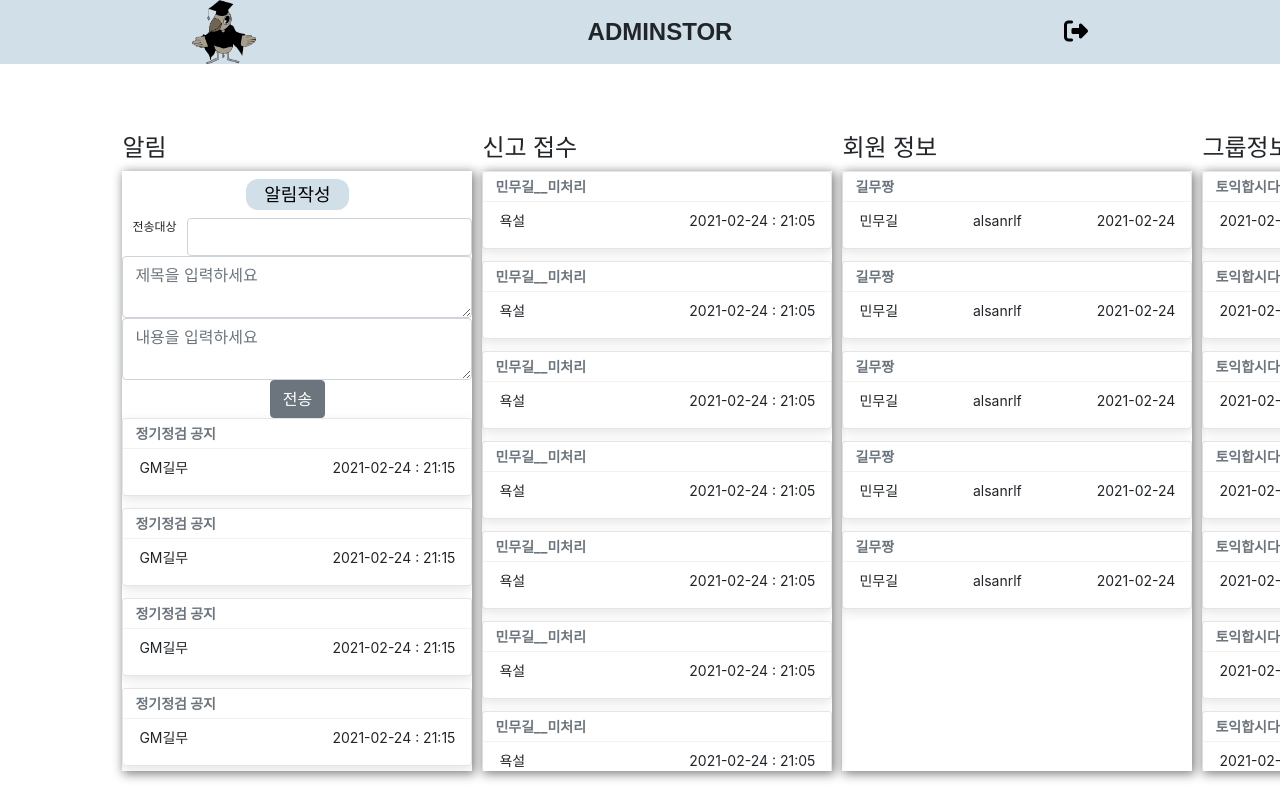
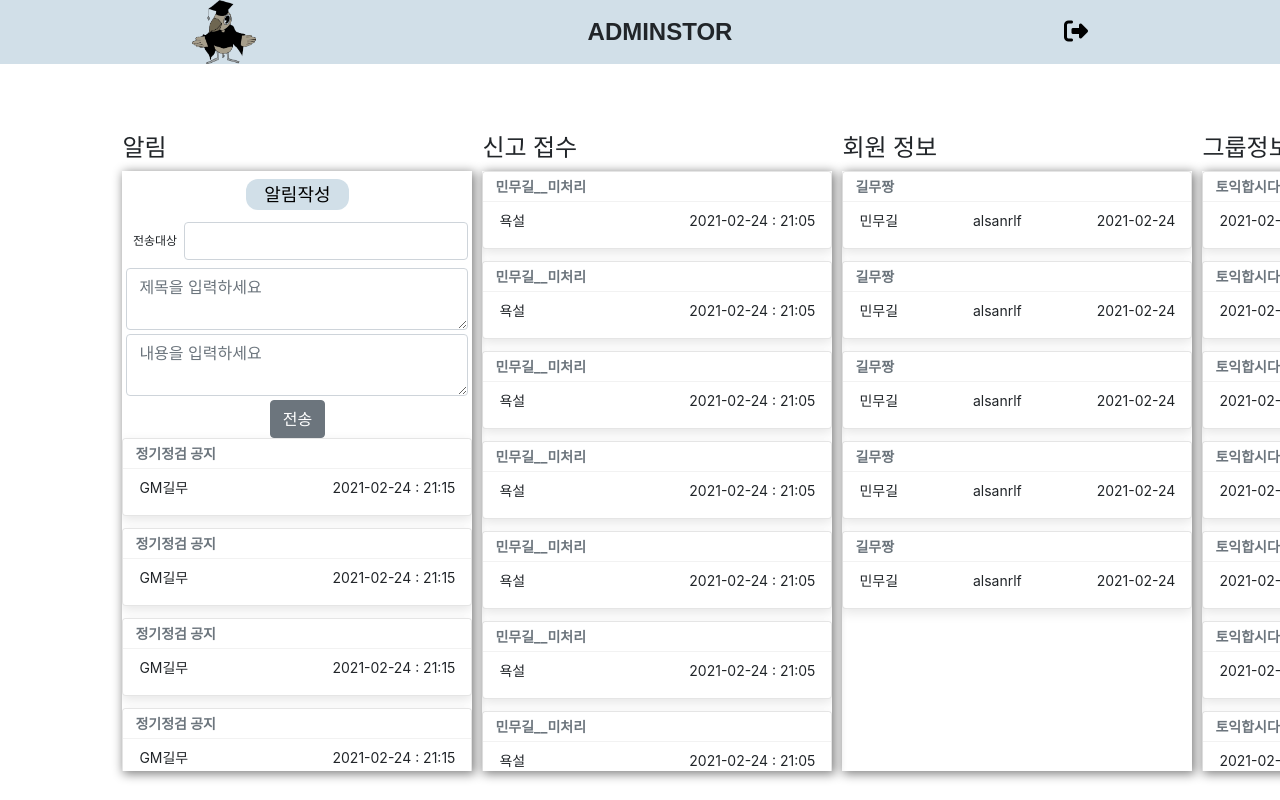
Before and after one commit to junhodo/UntactSchool, a React (Create React App) app in the folder FE/admin/: page /admin in a window 1280 px wide. Both pictures are taken after a click on the button "알림작성". Shown: the top 800 px of the page. Built offline with nearby package versions, Linux system fonts and the light colour scheme; the HTML template or start-up script is replaced by a standard one.

Commit message:
[UPDATE] 알림 전송 디자인 수정 -입력칸에 마진을 줬다 -전송대상 들의 마진값을 조정했다

```diff
--- a/FE/admin/src/component/Notification.js
+++ b/FE/admin/src/component/Notification.js
@@ -73,7 +73,14 @@ const Notification = () => {
       id: '8'
     }
   ]);
-  const dummyUser = ['alsanrlf', 'gilmujjang', 'minmugil'];
+  const dummyUser = [
+    'alsanrlf',
+    'gilmujjang',
+    'minmugil',
+    'alsanrlf1',
+    'alsanrlf2',
+    'alsanrlf3'
+  ];
   const [targetUser, setTargetUser] = useState([]);
   const [target, setTarget] = useState('');
   const [headSave, setHeadSave] = useState('');
@@ -162,7 +169,7 @@ const Notification = () => {
   const messageMaker = (
     <div className={noteWriteMode ? '' : 'notificationContentHidden'}>
       <Form className="noteWriter">
-        <div className="messageTargetBox">
+        <div className="messageTargetBox toastMargin">
           <span>전송대상</span>
           <Input
             type="text"
@@ -173,18 +180,22 @@ const Notification = () => {
         </div>
 
         <div className="targetUserList">{targetUserList}</div>
+        <div className="toastMargin">
           <Input
             type="textarea"
             placeholder="제목을 입력하세요"
             value={headSave}
             onChange={headChange}
           />
+        </div>
+        <div className="toastMargin">
           <Input
             type="textarea"
             placeholder="내용을 입력하세요"
             value={noteSave}
             onChange={noteChange}
           />
+        </div>
         <Button onClick={noteSender}>전송</Button>
       </Form>
     </div>
--- a/FE/admin/src/css/Notification.css
+++ b/FE/admin/src/css/Notification.css
@@ -40,7 +40,9 @@
 }
 
 .targetUser{
-  margin: 8px;
+  margin: 4px;
+  margin-top: 8px;
+  margin-bottom: 0;
   padding-right: 8px;
   padding-left: 8px;
   border-radius: 16px;
@@ -51,11 +53,11 @@
 .messageTargetBox{
   display: flex;
   font-size: 12px;
+  align-items: center;
 }
 
 .messageTargetBox span {
-  width: 80px;
-  text-align: center;
+  width: 70px;
 }
 
 .userProfile {
@@ -91,3 +93,7 @@
   display: flex;
   flex-wrap: wrap;
 }
+
+.toastMargin {
+  margin: 4px;
+}
```
Lines whose indentation alone changed are shown as unchanged.
